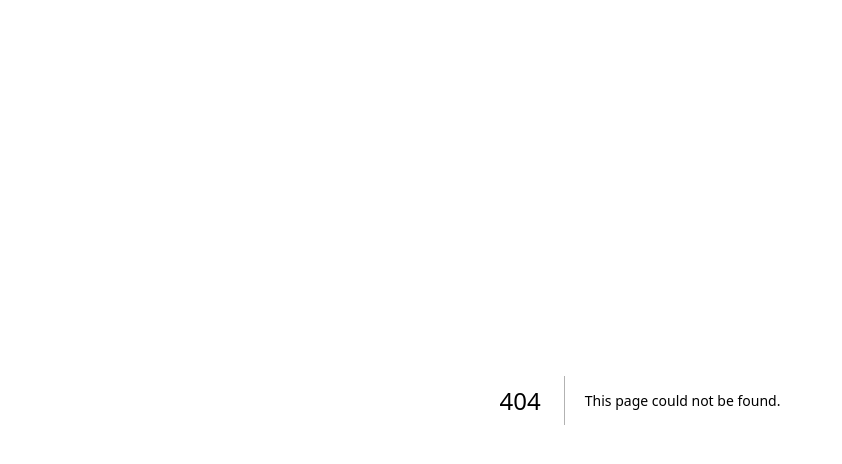
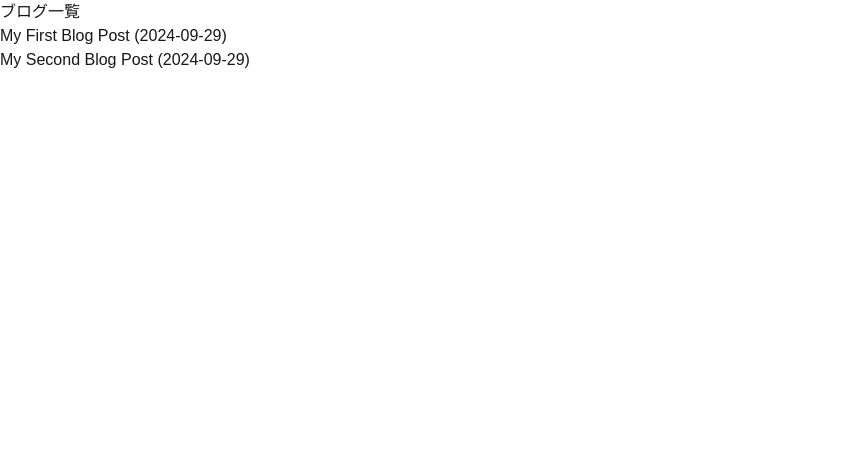
Before and after one commit to ys39/ys39.github.io, a Next.js app: page /blog in a window 1280 px wide. Before the commit this address had no page. Shown: the top 464 px of the page, without its empty margins (0-842 px from the left). Built offline with nearby package versions, Linux system fonts and the light colour scheme.

Commit message:
add blog page

```diff
--- a/package.json
+++ b/package.json
@@ -11,9 +11,12 @@
   },
   "dependencies": {
     "@svgr/webpack": "^8.1.0",
+    "gray-matter": "^4.0.3",
     "next": "14.2.13",
     "react": "^18",
-    "react-dom": "^18"
+    "react-dom": "^18",
+    "remark": "^15.0.1",
+    "remark-html": "^16.0.1"
   },
   "devDependencies": {
     "@types/node": "^20",
--- /dev/null
+++ b/posts/first-post.md
@@ -0,0 +1,6 @@
+---
+title: "My First Blog Post"
+date: "2024-09-29"
+---
+
+This is the content of my first blog post written in Markdown.
--- /dev/null
+++ b/posts/second-post.md
@@ -0,0 +1,6 @@
+---
+title: "My Second Blog Post"
+date: "2024-09-29"
+---
+
+This is the content of my first blog post written in Markdown.
--- /dev/null
+++ b/src/app/blog/[slug]/page.tsx
@@ -0,0 +1,52 @@
+// src/app/blog/[slug]/page.tsx
+
+import fs from 'fs';
+import path from 'path';
+import matter from 'gray-matter';
+import { remark } from 'remark';
+import html from 'remark-html';
+import { PostData } from '../../types/post';
+
+interface PostPageProps {
+  params: {
+    slug: string;
+  };
+}
+
+export default async function PostPage({ params }: PostPageProps) {
+  const postData = await getPostData(params.slug);
+
+  return (
+    <div>
+      <h1>{postData.title}</h1>
+      <div dangerouslySetInnerHTML={{ __html: postData.contentHtml || '' }} />
+    </div>
+  );
+}
+
+async function getPostData(slug: string): Promise<PostData> {
+  const postsDirectory = path.join(process.cwd(), 'posts');
+  const filePath = path.join(postsDirectory, `${slug}.md`);
+  const fileContents = fs.readFileSync(filePath, 'utf8');
+
+  const { data, content } = matter(fileContents);
+
+  const processedContent = await remark().use(html).process(content);
+  const contentHtml = processedContent.toString();
+
+  return {
+    slug,
+    title: data.title,
+    date: data.date,
+    contentHtml,
+  };
+}
+
+export async function generateStaticParams() {
+  const postsDirectory = path.join(process.cwd(), 'posts');
+  const filenames = fs.readdirSync(postsDirectory);
+
+  return filenames.map((filename) => ({
+    slug: filename.replace('.md', ''),
+  }));
+}
--- /dev/null
+++ b/src/app/blog/page.tsx
@@ -0,0 +1,46 @@
+// src/app/blog/page.tsx
+
+import fs from 'fs';
+import path from 'path';
+import Link from 'next/link';
+import matter from 'gray-matter';
+import { PostData } from '../types/post';
+
+export default function BlogPage() {
+  const posts = getPostsData();
+
+  return (
+    <div>
+      <h1>ブログ一覧</h1>
+      <ul>
+        {posts.map((post) => (
+          <li key={post.slug}>
+            <Link href={`/blog/${post.slug}`}>
+              {post.title} ({post.date})
+            </Link>
+          </li>
+        ))}
+      </ul>
+    </div>
+  );
+}
+
+function getPostsData(): PostData[] {
+  const postsDirectory = path.join(process.cwd(), 'posts');
+  const filenames = fs.readdirSync(postsDirectory);
+
+  const posts = filenames.map((filename) => {
+    const filePath = path.join(postsDirectory, filename);
+    const fileContents = fs.readFileSync(filePath, 'utf8');
+
+    const { data } = matter(fileContents);
+
+    return {
+      slug: filename.replace('.md', ''),
+      title: data.title,
+      date: data.date,
+    };
+  });
+
+  return posts;
+}
--- a/src/app/page.tsx
+++ b/src/app/page.tsx
@@ -1,18 +1,21 @@
-import Head from 'next/head';
+//import Head from 'next/head';
+import type { Metadata } from 'next'
 import Image from 'next/image';
 import ZennLogo from './logo-only.svg';
 import GithubLogo from './github-mark.svg';
 import MyImage from './me.webp';
 
+export const metadata: Metadata = {
+  title: 'My Portfolio',
+  description: 'My personal portfolio',
+  icons: {
+    icon: '/favicon.ico',
+  },
+};
+
 export default function Home() {
   return (
     <div className="min-h-screen bg-gray-100">
-      <Head>
-        <title>My Portfolio</title>
-        <meta name="description" content="My personal portfolio" />
-        <link rel="icon" href="/favicon.ico" />
-      </Head>
-
       <main className="container mx-auto px-4 py-10">
         {/* Hero Section */}
         <section className="text-center mb-10">
@@ -20,9 +23,9 @@ export default function Home() {
             <Image
               src={MyImage} // パスはパブリックフォルダにある画像を指します
               alt="ys39"
-              layout="fill"
-              objectFit="cover"
               priority // 最初に表示されるため優先的に読み込む
+              fill
+              style={{ objectFit: 'cover' }}
             />
           </div>
           <h1 className="text-4xl font-bold mt-4">Sen</h1>
@@ -37,6 +40,18 @@ export default function Home() {
             backend development, but most skilled in backend development. Always
             aiming to design more robust and high-performance systems.
           </p>
+        </section>
+
+        {/* Blog section */}
+        <section className="bg-white shadow-md rounded-lg p-8 mb-10">
+          <h2 className="text-2xl font-semibold mb-4">Blog</h2>
+          <ul>
+            <li className="border-gray-200 py-4">
+              <a href="./blog/" className="text-gray-700 hover:text-gray-900">
+                Blogへ
+              </a>
+            </li>
+          </ul>
         </section>
 
         {/* Skills and achievement section */}
--- /dev/null
+++ b/src/app/types/post.ts
@@ -0,0 +1,6 @@
+export interface PostData {
+  slug: string;
+  title: string;
+  date: string;
+  contentHtml?: string;
+}
```
Also changed, not shown: 2 other files (tests, documents, lock files or other folders).
